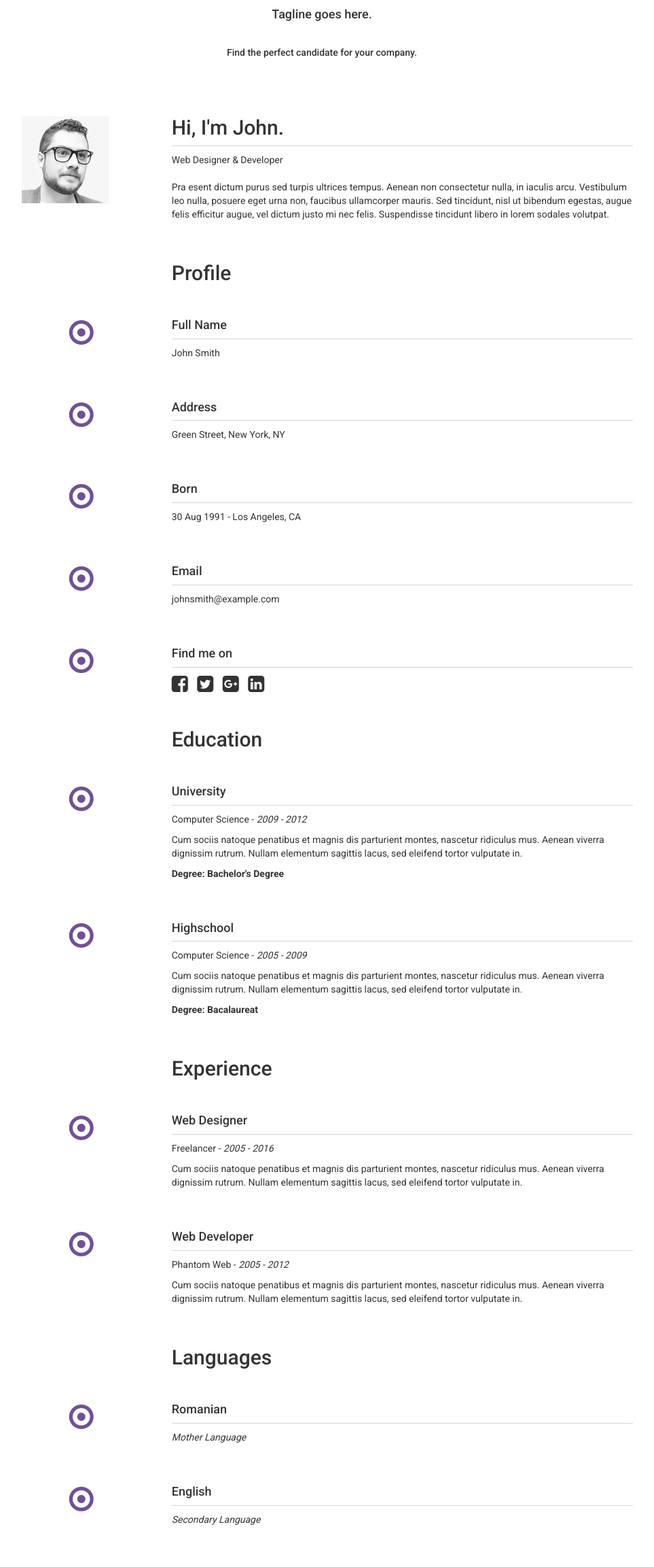
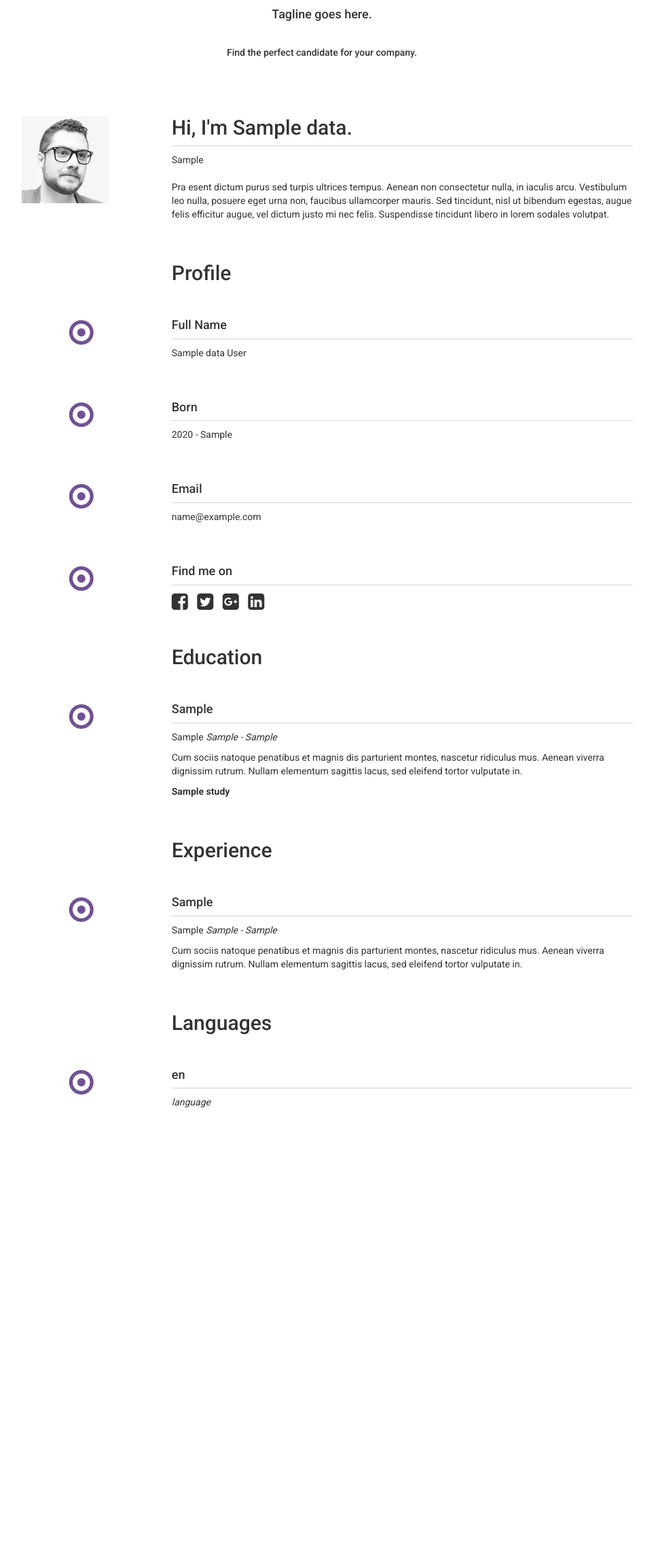
Before and after one commit to MSergiu7/Proiect-CV, a PHP site: page /details.php?id=1 in a window 1280 px wide. Shown: the part 159-2464 px from the top of the page at 68% size, without its empty margins (166-1129 px from the left). After the commit the page ends 1788 px from the top, so only its background shows below. Run offline with PHP 8.4, Linux system fonts and the light colour scheme; tables that the repository leaves empty or names only in its code hold one stand-in row (values such as "Sample post"); some libraries are stand-ins or nearby versions.

Commit message:
Add files via upload
Last edits

```diff
--- a/conexiune.php
+++ b/conexiune.php
@@ -2,7 +2,7 @@
 	$hostname="localhost";
 	$username="root";
 	$password="";
-	$db="testdb";
+	$db="cv-uri";
 
 	$conexiune = mysqli_connect($hostname,$username,$password)
 	or die ("Unable to connect to mysql");
--- a/css/styles.css
+++ b/css/styles.css
@@ -23,6 +23,10 @@ h5{
 
 .row {
 	margin-bottom: 50px; !important
+}
+
+.col-sm-4{
+	margin-top: 25px;
 }
 
 a, a:focus, a:hover {
--- a/details.php
+++ b/details.php
@@ -1,4 +1,5 @@
 <!DOCTYPE html>
+<?php include 'conexiune.php'; ?>
 <html lang="en">
   <head>
     <meta charset="utf-8">
@@ -51,16 +52,44 @@
         <!-- </div><! /.container-fluid -->
       <!-- </nav> -->
     <!-- </div> -->
+    <?php
+    $id = $_GET["id"];
+
+    $details="SELECT p.name,p.surname,p.year_of_birth,c.city,c.email,w.position_held from Personal_data p left join Contacts c on p.id_person=c.id_person left join Work_experience w on p.id_person=w.id_person where p.id_person=$id";
+    $result1=mysqli_query($conexiune,$details) or die (mysqli_error($conexiune));
+    $row1 = mysqli_fetch_array($result1);
+    ?>
     <div class="container">
       <div class="row">
         <div class="col-sm-10 col-sm-offset-1">
           <div class="col-sm-3">
-            <a href="#"><img class="img-responsive photo" src="img/photo1.jpg"></a>
+            <?php switch ($id) {
+                  case 1:
+                    echo '<a href="details.php"><img class="img-responsive photo" src="img/photo1.jpg" alt="Personal photo"></a>';
+                    break;
+                case 2:
+                    echo '<a href="details.php"><img class="img-responsive photo" src="img/photo2.jpg" alt="Personal photo"></a>';
+                    break;
+                case 3:
+                    echo '<a href="details.php"><img class="img-responsive photo" src="img/photo3.jpg" alt="Personal photo"></a>';
+                    break;
+                  case 4:
+                    echo '<a href="details.php"><img class="img-responsive photo" src="img/photo4.jpg" alt="Personal photo"></a>';
+                    break;
+                case 5:
+                    echo '<a href="details.php"><img class="img-responsive photo" src="img/photo5.jpg" alt="Personal photo"></a>';
+                    break;
+                case 6:
+                    echo '<a href="details.php"><img class="img-responsive photo" src="img/photo6.jpg" alt="Personal photo"></a>';
+                    break;
+                default:
+                    echo '<a href="details.php"><img class="img-responsive photo" src="http://placehold.it/350x250" alt="Personal photo"></a>';
+                  } ?>
           </div>
           <div class="col-sm-9">
-            <h2 class="about-title">Hi, I'm John.</h2>
+            <h2 class="about-title">Hi, I'm <?php echo $row1['name']; ?>.</h2>
             <hr>
-            <p>Web Designer & Developer</p>
+            <p><?php echo $row1['position_held']; ?></p>
             <p class="about-content">
               Pra esent dictum purus sed turpis ultrices tempus. Aenean non consectetur nulla, in iaculis arcu. Vestibulum leo nulla, posuere eget urna non, faucibus ullamcorper mauris. Sed tincidunt, nisl ut bibendum egestas, augue felis efficitur augue, vel dictum justo mi nec felis. Suspendisse tincidunt libero in lorem sodales volutpat.
             </p>
@@ -85,20 +114,7 @@
           <div class="col-sm-9">
             <h4 class="item-title">Full Name</h4>
             <hr>
-            <p>John Smith</p>
-          </div>
-        </div>
-      </div>
-
-      <div class="row">
-        <div class="col-sm-10 col-sm-offset-1">
-          <div class="col-sm-3">
-            <i class="fa fa-dot-circle-o fa-3x p-icon" aria-hidden="true"></i>
-          </div>
-          <div class="col-sm-9">
-            <h4 class="item-title">Address</h4>
-            <hr>
-            <p>Green Street, New York, NY</p>
+            <p><?php echo $row1['name'].' '.$row1['surname']; ?></p>
           </div>
         </div>
       </div>
@@ -111,7 +127,7 @@
           <div class="col-sm-9">
             <h4 class="item-title">Born</h4>
             <hr>
-            <p>30 Aug 1991 - Los Angeles, CA</p>
+            <p><?php echo $row1['year_of_birth'].' - '.$row1['city']; ?></p>
           </div>
         </div>
       </div>
@@ -124,7 +140,7 @@
           <div class="col-sm-9">
             <h4 class="item-title">Email</h4>
             <hr>
-            <p>johnsmith@example.com</p>
+            <p><?php echo $row1['email']; ?></p>
           </div>
         </div>
       </div>
@@ -154,39 +170,28 @@
         </div>
       </div>
 
-      <div class="row">
-        <div class="col-sm-10 col-sm-offset-1">
-          <div class="col-sm-3">
-            <i class="fa fa-dot-circle-o fa-3x p-icon" aria-hidden="true"></i>
-          </div>
-          <div class="col-sm-9">
-            <h4 class="item-title">University</h4>
-            <hr>
-            <p>Computer Science - <i>2009 - 2012</i></p>
-            <p>
-              Cum sociis natoque penatibus et magnis dis parturient montes, nascetur ridiculus mus. Aenean viverra dignissim rutrum. Nullam elementum sagittis lacus, sed eleifend tortor vulputate in.
-            </p>
-            <p><b>Degree: Bachelor's Degree</b></p>
-          </div>
-        </div>
-      </div>
-
-      <div class="row">
-        <div class="col-sm-10 col-sm-offset-1">
-          <div class="col-sm-3">
-            <i class="fa fa-dot-circle-o fa-3x p-icon" aria-hidden="true"></i>
-          </div>
-          <div class="col-sm-9">
-            <h4 class="item-title">Highschool</h4>
-            <hr>
-            <p>Computer Science - <i>2005 - 2009</i></p>
-            <p>
-              Cum sociis natoque penatibus et magnis dis parturient montes, nascetur ridiculus mus. Aenean viverra dignissim rutrum. Nullam elementum sagittis lacus, sed eleifend tortor vulputate in.
-            </p>
-            <p><b>Degree: Bacalaureat</b></p>
-          </div>
-        </div>
-      </div>
+       <?php
+        $studies="SELECT s.organisation,s.specialization,s.title_of_qualification,s.from,s.to from Studies s where s.id_person=$id";
+        $result2=mysqli_query($conexiune,$studies) or die (mysqli_error($conexiune));
+        while($row2 = mysqli_fetch_array($result2)){
+          echo '<div class="row">';
+            echo '<div class="col-sm-10 col-sm-offset-1">';
+              echo '<div class="col-sm-3">';
+                echo '<i class="fa fa-dot-circle-o fa-3x p-icon" aria-hidden="true"></i>';
+              echo '</div>';
+              echo '<div class="col-sm-9">';
+                echo '<h4 class="item-title">'.$row2['organisation'].'</h4>';
+                echo '<hr>';
+                echo '<p>'.$row2['specialization'].' <i>'.$row2['from'].' - '.$row2['to'].'</i></p>';
+                echo '<p>';
+                  echo 'Cum sociis natoque penatibus et magnis dis parturient montes, nascetur ridiculus mus. Aenean viverra dignissim rutrum. Nullam elementum sagittis lacus, sed eleifend tortor vulputate in.';
+                echo '</p>';
+                echo '<p><b>'.$row2['title_of_qualification'].'</b></p>';
+              echo '</div>';
+            echo '</div>';
+          echo '</div>';
+        }
+      ?>
 
       <div class="row">
         <div class="col-sm-10 col-sm-offset-1">
@@ -197,37 +202,27 @@
         </div>
       </div>
 
-      <div class="row">
-        <div class="col-sm-10 col-sm-offset-1">
-          <div class="col-sm-3">
-            <i class="fa fa-dot-circle-o fa-3x p-icon" aria-hidden="true"></i>
-          </div>
-          <div class="col-sm-9">
-            <h4 class="item-title">Web Designer</h4>
-            <hr>
-            <p>Freelancer - <i>2005 - 2016</i></p>
-            <p>
-              Cum sociis natoque penatibus et magnis dis parturient montes, nascetur ridiculus mus. Aenean viverra dignissim rutrum. Nullam elementum sagittis lacus, sed eleifend tortor vulputate in.
-            </p>
-          </div>
-        </div>
-      </div>
-
-      <div class="row">
-        <div class="col-sm-10 col-sm-offset-1">
-          <div class="col-sm-3">
-            <i class="fa fa-dot-circle-o fa-3x p-icon" aria-hidden="true"></i>
-          </div>
-          <div class="col-sm-9">
-            <h4 class="item-title">Web Developer</h4>
-            <hr>
-            <p>Phantom Web - <i>2005 - 2012</i></p>
-            <p>
-              Cum sociis natoque penatibus et magnis dis parturient montes, nascetur ridiculus mus. Aenean viverra dignissim rutrum. Nullam elementum sagittis lacus, sed eleifend tortor vulputate in.
-            </p>
-          </div>
-        </div>
-      </div>
+       <?php
+        $work="SELECT w.employer,w.position_held,w.from,w.to from Work_experience w where w.id_person=$id";
+        $result3=mysqli_query($conexiune,$work) or die (mysqli_error($conexiune));
+        while($row3 = mysqli_fetch_array($result3)){
+          echo '<div class="row">';
+            echo '<div class="col-sm-10 col-sm-offset-1">';
+              echo '<div class="col-sm-3">';
+                echo '<i class="fa fa-dot-circle-o fa-3x p-icon" aria-hidden="true"></i>';
+              echo '</div>';
+              echo '<div class="col-sm-9">';
+                echo '<h4 class="item-title">'.$row3['employer'].'</h4>';
+                echo '<hr>';
+                echo '<p>'.$row3['position_held'].' <i>'.$row3['from'].' - '.$row3['to'].'</i></p>';
+                echo '<p>';
+                  echo 'Cum sociis natoque penatibus et magnis dis parturient montes, nascetur ridiculus mus. Aenean viverra dignissim rutrum. Nullam elementum sagittis lacus, sed eleifend tortor vulputate in.';
+                echo '</p>';
+              echo '</div>';
+            echo '</div>';
+          echo '</div>';
+        }
+      ?>
 
       <div class="row">
         <div class="col-sm-10 col-sm-offset-1">
@@ -238,33 +233,24 @@
         </div>
       </div>
 
-      <div class="row">
-        <div class="col-sm-10 col-sm-offset-1">
-          <div class="col-sm-3">
-            <i class="fa fa-dot-circle-o fa-3x p-icon" aria-hidden="true"></i>
-          </div>
-          <div class="col-sm-9">
-            <h4 class="item-title">Romanian</h4>
-            <hr>
-            <p><i>Mother Language</i></p>
-          </div>
-        </div>
-      </div>
-
-      <div class="row">
-        <div class="col-sm-10 col-sm-offset-1">
-          <div class="col-sm-3">
-            <i class="fa fa-dot-circle-o fa-3x p-icon" aria-hidden="true"></i>
-          </div>
-          <div class="col-sm-9">
-            <h4 class="item-title">English</h4>
-            <hr>
-            <p><i>Secondary Language</i></p>
-          </div>
-        </div>
-      </div>
-
-
+      <?php
+        $language="SELECT l.language,l.type from Languages l where l.id_person=$id";
+        $result4=mysqli_query($conexiune,$language) or die (mysqli_error($conexiune));
+        while($row4 = mysqli_fetch_array($result4)){
+          echo '<div class="row">';
+            echo '<div class="col-sm-10 col-sm-offset-1">';
+              echo '<div class="col-sm-3">';
+                echo '<i class="fa fa-dot-circle-o fa-3x p-icon" aria-hidden="true"></i>';
+              echo '</div>';
+              echo '<div class="col-sm-9">';
+                echo '<h4 class="item-title">'.$row4['language'].'</h4>';
+                echo '<hr>';
+                echo '<p><i>'.$row4['type'].' language</i></p>';
+              echo '</div>';
+            echo '</div>';
+          echo '</div>';
+        }
+      ?>
 
 
     </div>
```
Also changed, not shown: home-content.php (+1 -48 lines), minimal-info.php (added, +57 -0 lines), img/photo4.jpg (added).
